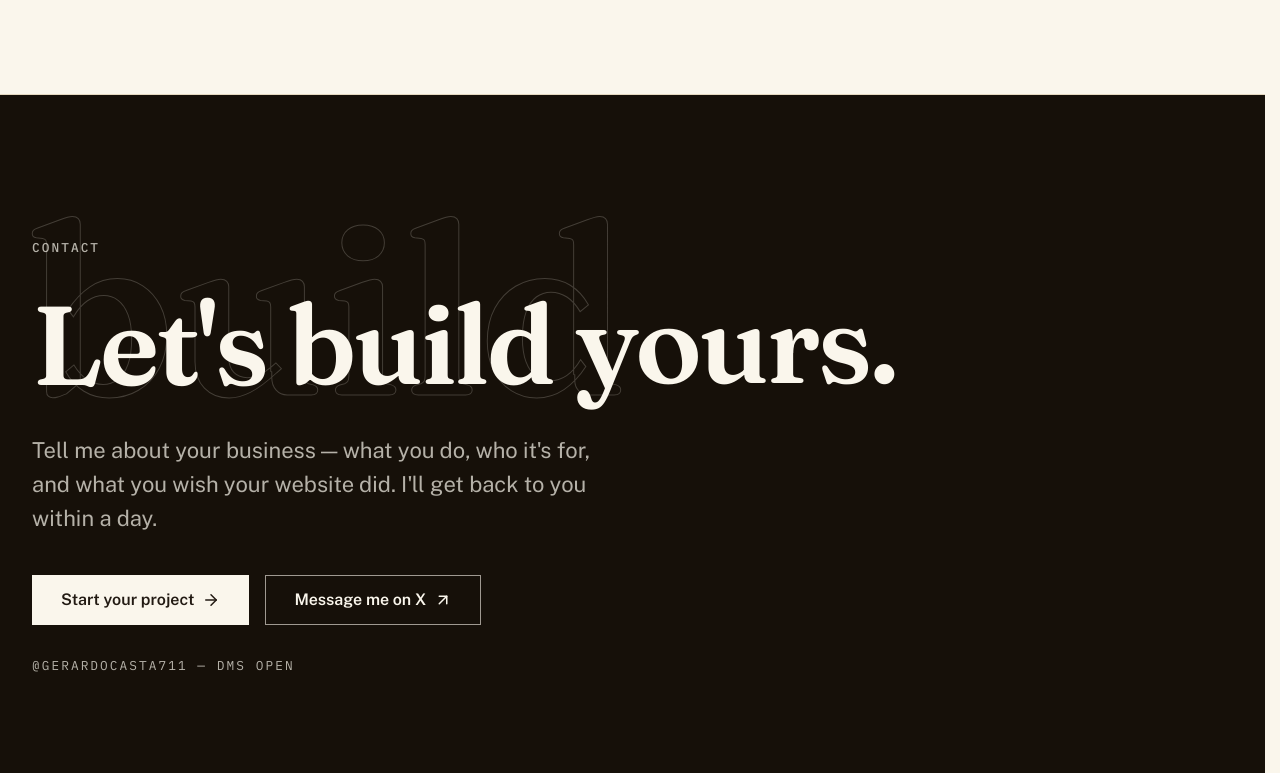
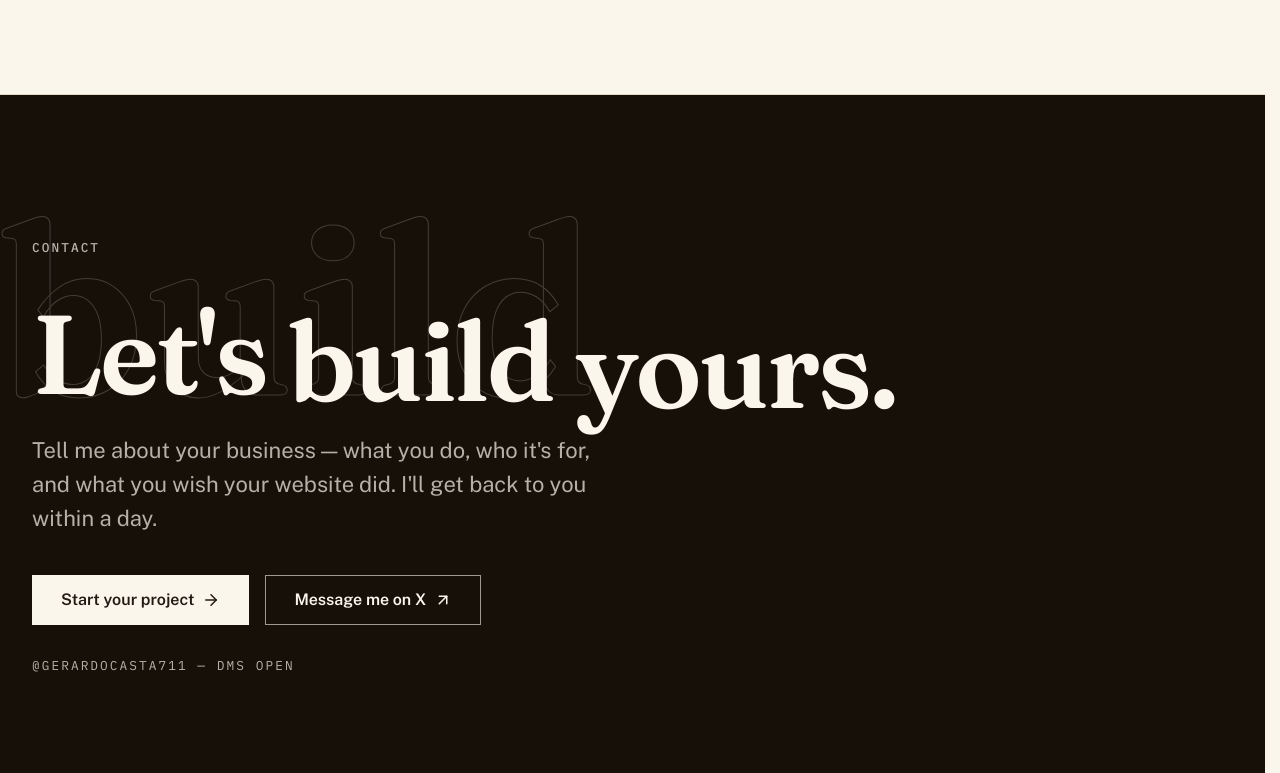
Before and after one commit to rardo711/rardo, a Next.js app: page / in a window 1280 px wide. Shown: the part 4567-5340 px from the top of the page. Built offline with nearby package versions, Linux system fonts and the light colour scheme.

Commit message:
fix: use overflow-clip on CTA band so the view-timeline parallax runs
overflow:hidden makes the wrapper a scroll container, which hijacks the
--cta view timeline and freezes the ghost/word drift. overflow:clip clips
identically without creating a scroll container.

```diff
--- a/app/page.tsx
+++ b/app/page.tsx
@@ -220,7 +220,7 @@ export default function Home() {
         data-cta-end=""
         className="cv-auto [--cis:40.5rem] lg:[--cis:45rem] bg-coal text-paper"
       >
-        <div className="mx-auto max-w-6xl gutter overflow-hidden py-24 sm:py-36 lg:max-w-7xl">
+        <div className="mx-auto max-w-6xl gutter overflow-clip py-24 sm:py-36 lg:max-w-7xl">
           <Reveal>
             <p className="font-tech text-eyebrow font-medium uppercase text-paper/70">
               Contact
```
